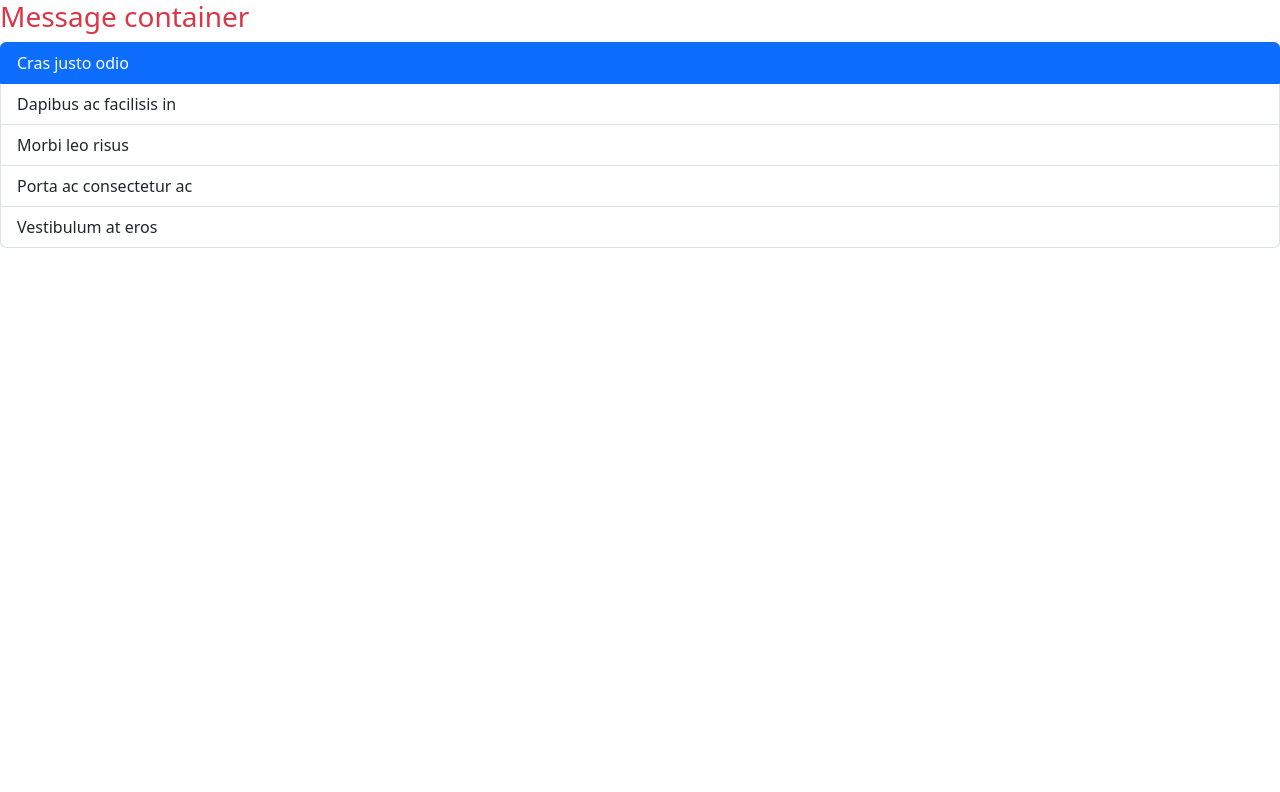
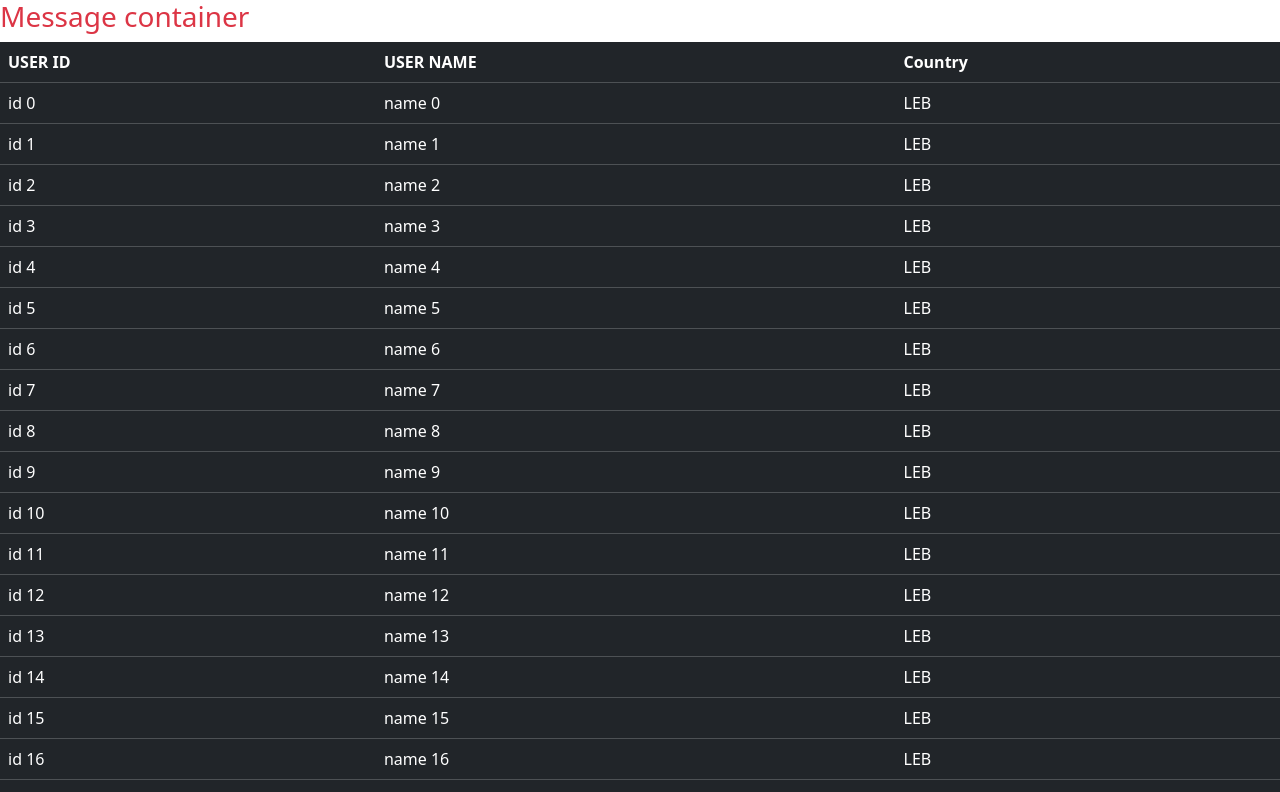
Before and after one commit to charbelfakhry/csis279-fall25-s1, a React (Create React App) app in the folder app/: page / in a window 1280 px wide. Shown: the top 792 px of the page. Built offline with nearby package versions, Linux system fonts and the light colour scheme.

Commit message:
Table example

```diff
--- a/app/src/App.js
+++ b/app/src/App.js
@@ -2,7 +2,7 @@ import logo from './logo.svg';
 import './App.css';
 import React from "react"
 import Message from './components/Message';
-import ListGroup from './components/ListGroup';
+import ListGroup from './components/Table';
 
 function App() {
   return (
--- a/app/src/components/ListGroup.jsx
+++ b/app/src/components/ListGroup.jsx
@@ -1,8 +1,8 @@
-import React from "react";
-
+import React from 'react';
 
 const ListGroup = () => {
     return (
+        <>
             <ul className="list-group">
                 <li className="list-group-item active">Cras justo odio</li>
                 <li className="list-group-item">Dapibus ac facilisis in</li>
@@ -10,6 +10,7 @@ const ListGroup = () => {
                 <li className="list-group-item">Porta ac consectetur ac</li>
                 <li className="list-group-item">Vestibulum at eros</li>
             </ul>
+        </>
     )
 }
 
--- /dev/null
+++ b/app/src/components/Table.jsx
@@ -0,0 +1,48 @@
+import React from "react";
+
+
+const Table = () => {
+
+    const fillData = () => {
+        let arr = [];
+        for (let i = 0; i < 100; i++) {
+            arr.push({
+                user_id: `id ${i}`,
+                user_name: `name ${i}`,
+                user_country: `LEB`
+            });
+        }
+        return arr;
+    }
+
+    return (
+        <table className="table table-dark">
+
+            <thead>
+                <tr>
+                    <th>USER ID</th>
+                    <th>USER NAME</th>
+                    <th>Country</th>
+                </tr>
+
+            </thead>
+
+            <tbody>
+                {
+                    fillData().map((item, index) => {
+                        return (
+                            <tr key={index}>
+                                <td>{item.user_id}</td>
+                                <td>{item.user_name}</td>
+                                <td>{item.user_country}</td>
+                            </tr>
+                        )
+                    })
+                }
+            </tbody>
+
+        </table>
+    )
+}
+
+export default Table;
```
Lines whose indentation alone changed are shown as unchanged.
